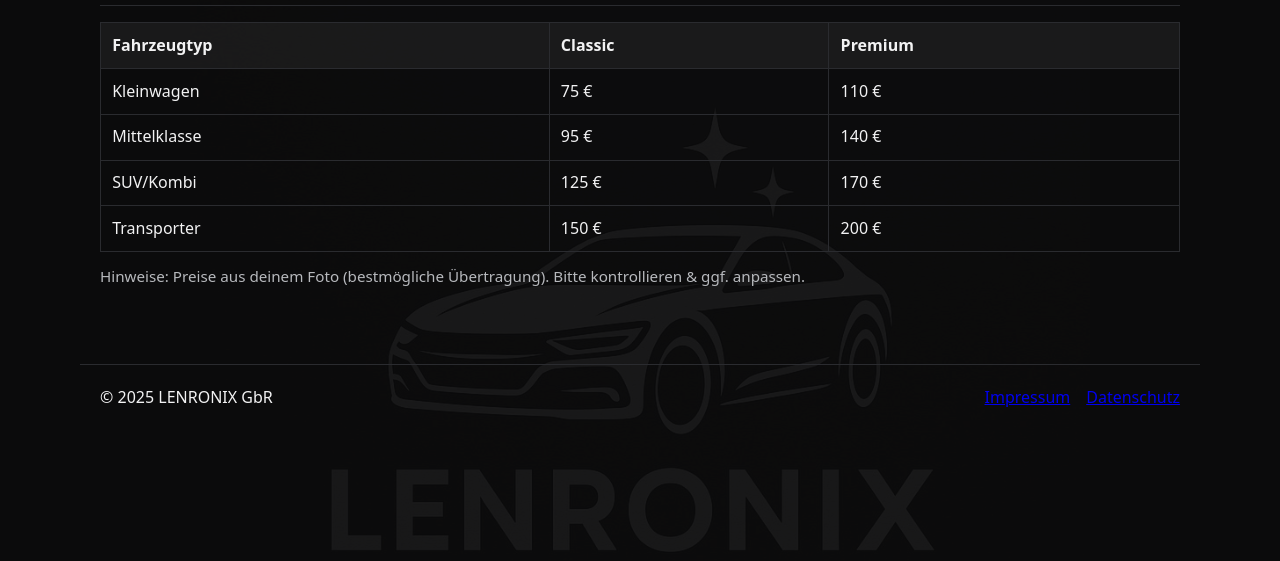
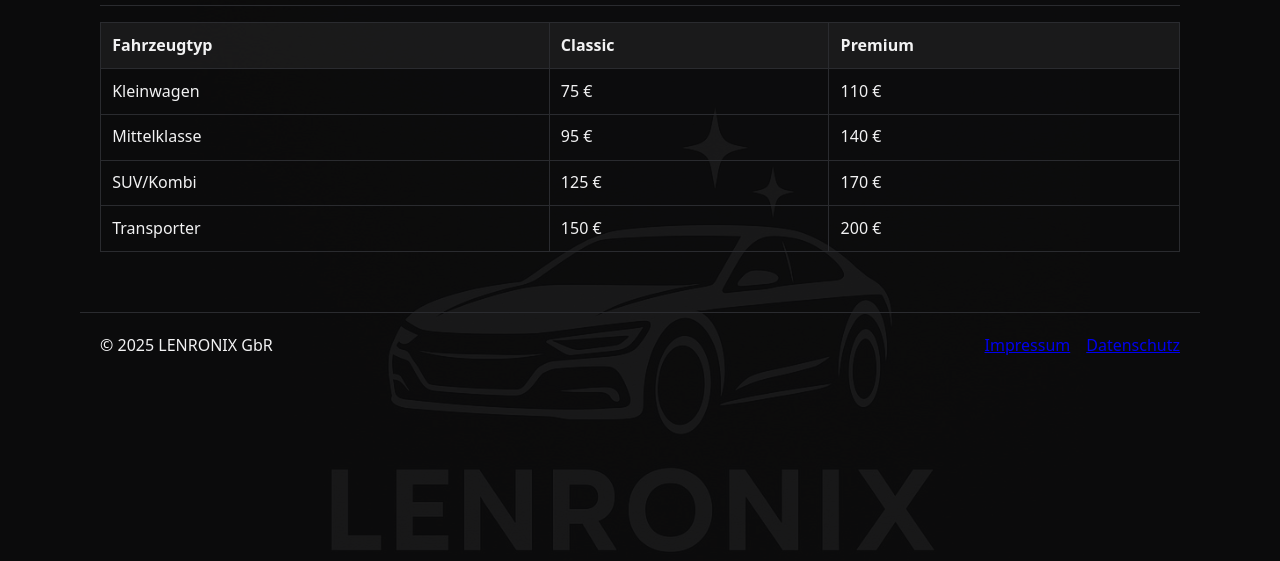
Before and after one commit to 2912niklas-hue/lenronix, a plain HTML site: page lenronix-tabs-site/preisliste.html in a window 1280 px wide. Shown: the part 239-800 px from the top of the page. Drawn offline with Linux system fonts and the light colour scheme.

Commit message:
Update preisliste.html

```diff
--- a/lenronix-tabs-site/preisliste.html
+++ b/lenronix-tabs-site/preisliste.html
@@ -56,7 +56,6 @@
     </tbody></table>
   </section>
 
-  <p class="note">Hinweise: Preise aus deinem Foto (bestmögliche Übertragung). Bitte kontrollieren & ggf. anpassen.</p>
 </main>
   <footer class="container footer">
     <div>© <span id="y"></span> LENRONIX GbR</div>
```
